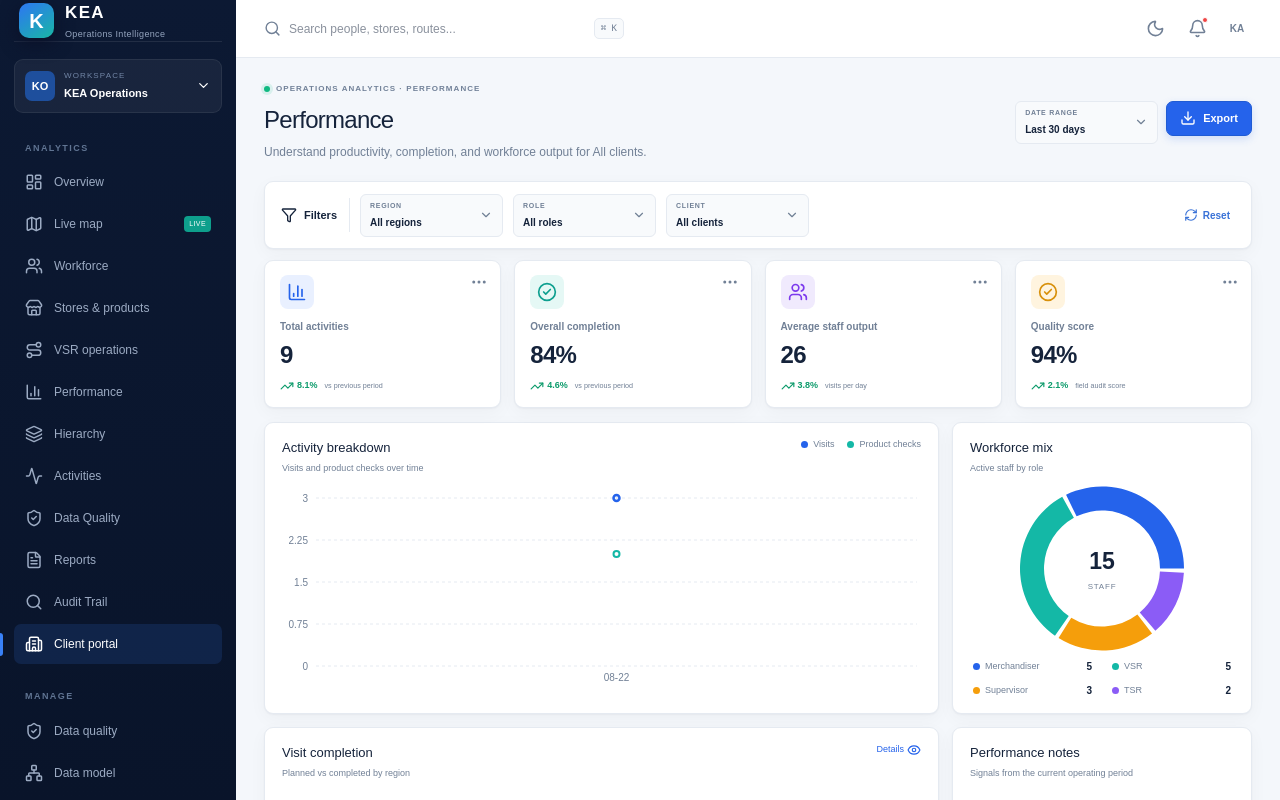
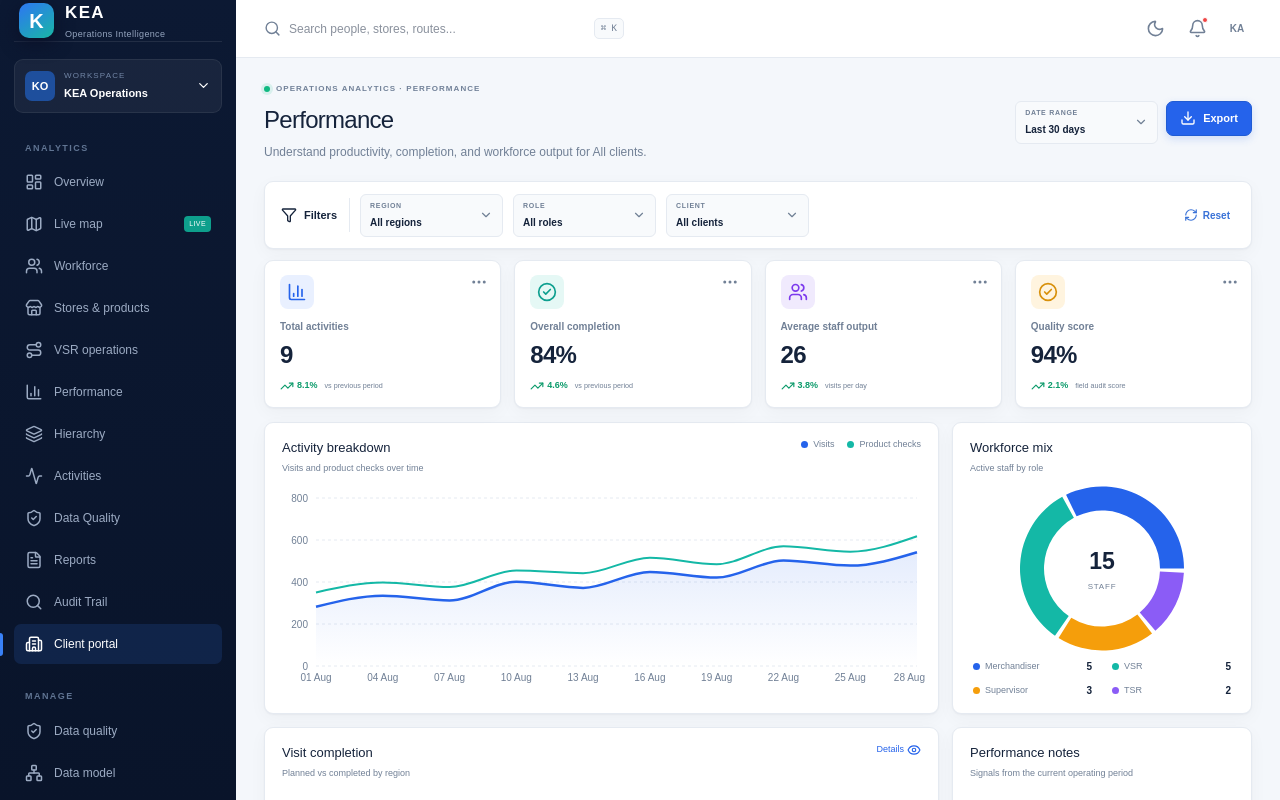
Before and after one commit to Tpsalm/kea-ops-dashboard, a Next.js app: page /client-portal in a window 1280 px wide. Shown: the top 800 px of the page. Built offline with nearby package versions, Linux system fonts and the light colour scheme.

Commit message:
Restore previous client activity trend

```diff
--- a/src/app/client-portal/page.tsx
+++ b/src/app/client-portal/page.tsx
@@ -7,6 +7,7 @@ import { Area, AreaChart, Bar, BarChart, CartesianGrid, Cell, Pie, PieChart, Res
 import { AppShell } from "../../components/app-shell";
 import { FilterBar, KpiGrid, PageHeading, SelectBox } from "../shared";
 import { activities as allActivities, allStaff, clients, products as allProducts, stores as allStores, type Client } from "../hierarchy-data";
+import { activityData as fieldActivityData } from "../data";
 
 const OperationsMap = dynamic(() => import("../operations-map"), { ssr: false, loading: () => <div className="map-loading">Loading map...</div> });
 const colors = ["#2563eb", "#14b8a6", "#f59e0b", "#8b5cf6"];
@@ -39,14 +40,12 @@ export default function ClientPortalPage() {
   }, [dateRange, staff]);
   const completion = average(staff.map(item => item.completion));
   const activityTrend = useMemo(() => {
-    const daily = new Map<string, { day: string; visits: number; checks: number }>();
-    activities.forEach(activity => {
-      const entry = daily.get(activity.date) ?? { day: activity.date.slice(5), visits: 0, checks: 0 };
-      if (activity.type === "Store visit") entry.visits += 1;
-      if (activity.type === "Product check") entry.checks += 1;
-      daily.set(activity.date, entry);
-    });
-    return [...daily.values()].sort((a, b) => a.day.localeCompare(b.day));
+    const scopeFactor = allActivities.length ? Math.max(0.15, activities.length / allActivities.length) : 0;
+    return fieldActivityData.map(point => ({
+      ...point,
+      visits: Math.max(1, Math.round(point.visits * scopeFactor)),
+      checks: Math.max(1, Math.round(point.checks * scopeFactor)),
+    }));
   }, [activities]);
   const workforceMix = ["Merchandiser", "VSR", "Supervisor", "TSR"].map(role => ({ name: role, value: staff.filter(item => item.role === role).length }));
   const completionByRegion = [...new Set(stores.map(store => store.region))].map(region => ({ name: region, planned: stores.filter(store => store.region === region).length + 2, completed: stores.filter(store => store.region === region && store.status === "Healthy").length + 1 }));
```
